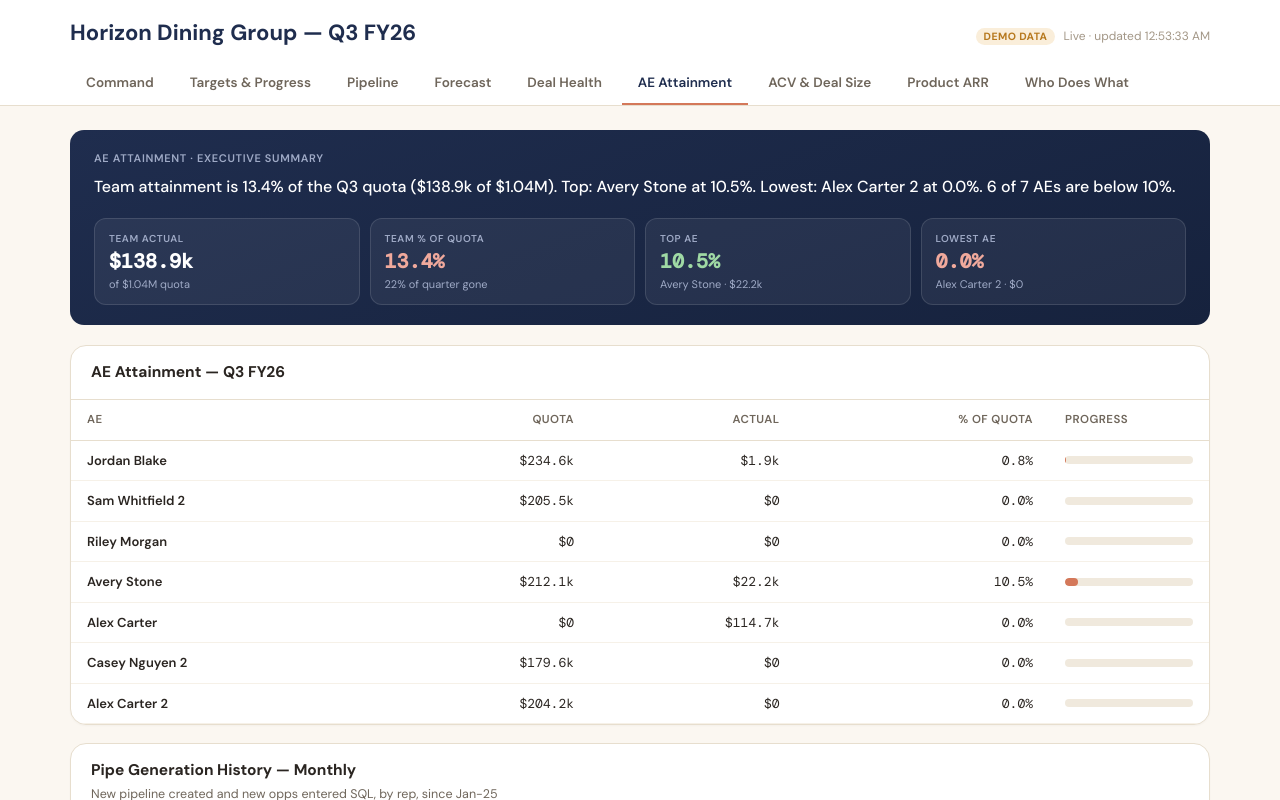
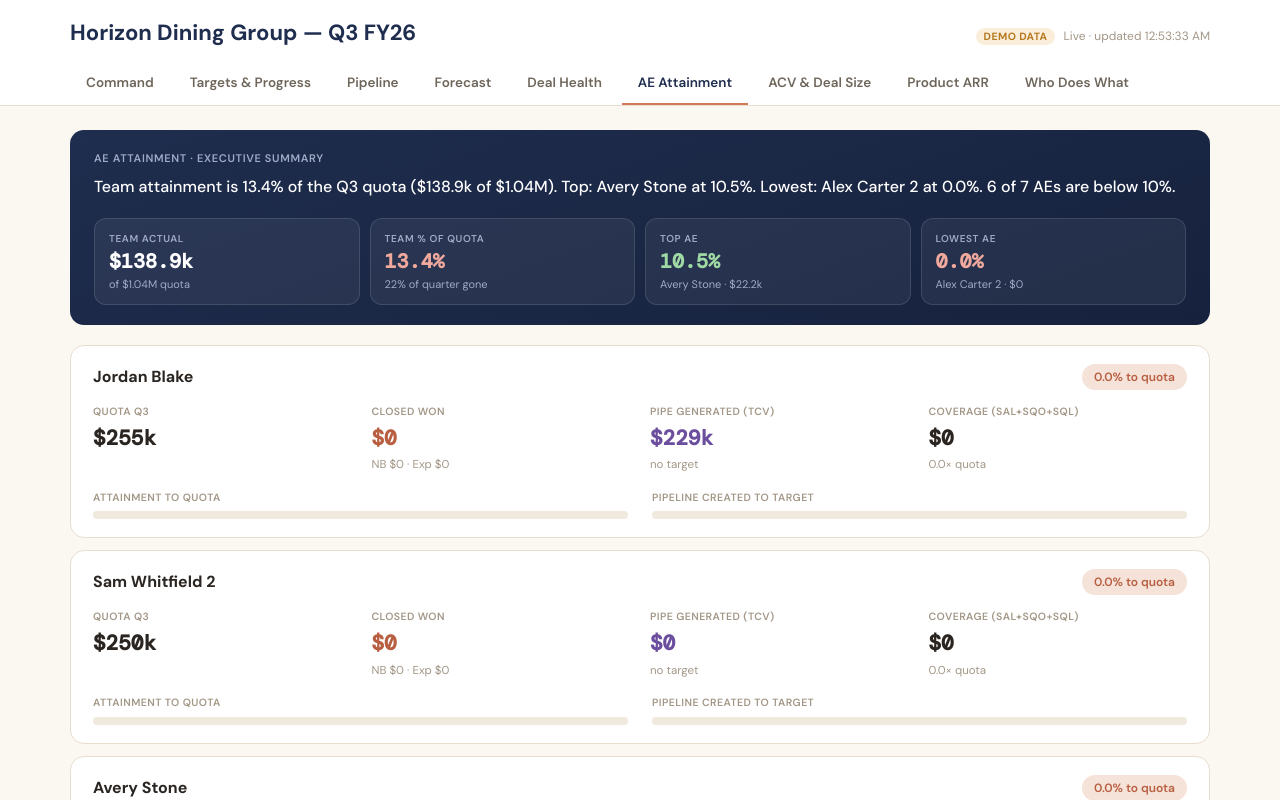
Before and after one commit to tai-blip/revops-dashboard, a Next.js app: page / in a window 1280 px wide. Both pictures are taken after a click on the button "AE Attainment". Shown: the top 800 px of the page. Built offline with nearby package versions, Linux system fonts and the light colour scheme.

Commit message:
update-41: AE attainment per-rep cards (screenshot format) + pipe-gen MoM value labels & red trendline

```diff
--- a/src/app/api/dashboard/route.ts
+++ b/src/app/api/dashboard/route.ts
@@ -153,6 +153,24 @@ export async function GET() {
       }
     }
 
+    // ── AE attainment cards: per-owner Q3 closed-won split (NB/Exp) + coverage
+    // pipeline (open deals in SAL/SQO/SQL). Computed from raw Query 1/2 deals. ──
+    const cwSplitByOwner: Record<string, { nb: number; exp: number }> = {};
+    for (const d of closedDeals) {
+      if (!d.isWon || !d.closeDate) continue;
+      const iso = d.closeDate.toISOString().slice(0, 10);
+      if (iso < qDef.start || iso >= qDef.end) continue;
+      if (!cwSplitByOwner[d.owner]) cwSplitByOwner[d.owner] = { nb: 0, exp: 0 };
+      if (/Expansion/.test(d.recordType)) cwSplitByOwner[d.owner].exp += d.arr;
+      else if (/New Business/.test(d.recordType)) cwSplitByOwner[d.owner].nb += d.arr;
+    }
+    const COVERAGE_STAGES = new Set(["SAL", "SQO", "SQL"]);
+    const coverageByOwner: Record<string, number> = {};
+    for (const d of openDeals) {
+      if (!COVERAGE_STAGES.has(d.stage)) continue;
+      coverageByOwner[d.owner] = (coverageByOwner[d.owner] ?? 0) + d.arr;
+    }
+
     return NextResponse.json({
       updatedAt: new Date().toISOString(),
       arr,
@@ -169,6 +187,8 @@ export async function GET() {
       winRateYtd,
       acv,
       whoDoesWhat: byOwner,
+      cwSplitByOwner,
+      coverageByOwner,
     });
   } catch (err) {
     console.error("Dashboard data fetch failed:", err);
--- a/src/app/page.tsx
+++ b/src/app/page.tsx
@@ -18,6 +18,7 @@ import {
   monthsInQuarter,
 } from "@/lib/planConfig";
 import type { ArrPoint } from "@/lib/parse";
+import { AE_PLAN } from "@/lib/aePlan";
 
 type MetricRow = { metric: string; value: number; kind: "currency" | "count" | "percent" | "ratio" };
 type BreakdownRow = { label: string; opps: number; arr: number; pctOfTotal: number };
@@ -112,6 +113,8 @@ type DashboardData = {
     string,
     { openCount: number; openArr: number; staleCount: number; staleArr: number }
   >;
+  cwSplitByOwner?: Record<string, { nb: number; exp: number }>;
+  coverageByOwner?: Record<string, number>;
 };
 
 const TABS = [
@@ -1413,32 +1416,83 @@ export default function Dashboard() {
           {tabSummaries && (
             <TabHeader label="AE Attainment" sentence={tabSummaries.attainment.sentence} stats={tabSummaries.attainment.stats} />
           )}
-          <Card title="AE Attainment — Q3 FY26">
-            <table style={{ width: "100%", borderCollapse: "collapse" }}>
-              <thead>
-                <tr style={{ borderBottom: `1px solid ${C.bd}` }}>
-                  <Th l>AE</Th>
-                  <Th>Quota</Th>
-                  <Th>Actual</Th>
-                  <Th>% of Quota</Th>
-                  <Th l>Progress</Th>
-                </tr>
-              </thead>
-              <tbody>
-                {data.aeAttainment.reps.map((rep) => (
-                  <tr key={rep.name} style={{ borderBottom: `1px solid ${C.s1}` }}>
-                    <Td l bold>{rep.name}</Td>
-                    <Td mono>{fmt(rep.quota)}</Td>
-                    <Td mono>{fmt(rep.actual)}</Td>
-                    <Td mono color={rep.pctOfQuota >= 1 ? C.grn : C.t1}>{pct(rep.pctOfQuota)}</Td>
-                    <td style={{ padding: "10px 16px", width: 160 }}>
-                      <Bar value={rep.actual} target={rep.quota} />
-                    </td>
-                  </tr>
-                ))}
-              </tbody>
-            </table>
-          </Card>
+          {(() => {
+            const kM = (n: number) => {
+              const a = Math.abs(n);
+              if (a >= 1e6) return "$" + (a / 1e6).toFixed(2) + "M";
+              if (a >= 1e3) return "$" + Math.round(a / 1e3) + "k";
+              return "$" + Math.round(a);
+            };
+            const label = (t: string) => (
+              <div style={{ fontSize: 10.5, color: C.t3, fontWeight: 600, textTransform: "uppercase", letterSpacing: ".04em" }}>{t}</div>
+            );
+            return (
+              <div style={{ display: "grid", gap: 12, marginBottom: 16 }}>
+                {data.forecastTab.rows.map((rep) => {
+                  const cw = data.cwSplitByOwner?.[rep.name] ?? { nb: 0, exp: 0 };
+                  const cwTotal = cw.nb + cw.exp;
+                  const quota = rep.quota;
+                  const attain = quota && quota > 0 ? cwTotal / quota : null;
+                  const pipeGen = q3CreatedByOwner[rep.name] ?? 0;
+                  const pipeTarget = AE_PLAN[rep.name]?.pipeGenTargetQ3 ?? 0;
+                  const coverage = data.coverageByOwner?.[rep.name] ?? 0;
+                  const covMult = quota && quota > 0 ? coverage / quota : null;
+                  const isAE = !rep.am && !rep.lead;
+                  return (
+                    <div key={rep.name} style={{ background: "#fff", border: `1px solid ${C.bd}`, borderRadius: 14, padding: "18px 22px" }}>
+                      <div style={{ display: "flex", justifyContent: "space-between", alignItems: "center", marginBottom: 14, flexWrap: "wrap", gap: 8 }}>
+                        <div style={{ display: "flex", alignItems: "center", gap: 10, flexWrap: "wrap" }}>
+                          <span style={{ fontSize: 16, fontWeight: 700, color: C.t1 }}>{rep.name}</span>
+                          {rep.lead && (
+                            <span style={{ fontSize: 11, fontWeight: 600, color: C.t2, background: C.s2, border: `1px solid ${C.bd}`, borderRadius: 6, padding: "2px 8px" }}>Enterprise · not in team attainment</span>
+                          )}
+                          {rep.am && (
+                            <span style={{ fontSize: 11, fontWeight: 600, color: C.t2, background: C.s2, border: `1px solid ${C.bd}`, borderRadius: 6, padding: "2px 8px" }}>AM</span>
+                          )}
+                        </div>
+                        <span style={{ fontSize: 12, fontWeight: 600, color: C.coralDk, background: C.coralSoft, borderRadius: 20, padding: "4px 12px" }}>
+                          {rep.lead ? "plan only" : `${attain != null ? pct(attain) : "\u2014"} to quota`}
+                        </span>
+                      </div>
+                      <div style={{ display: "grid", gridTemplateColumns: "repeat(4, 1fr)", gap: 20 }}>
+                        <div>
+                          {label("Quota Q3")}
+                          <div style={{ fontSize: 21, fontWeight: 700, fontFamily: "var(--font-dm-mono)", color: C.t1, marginTop: 3 }}>{quota != null && quota > 0 ? kM(quota) : "\u2014"}</div>
+                        </div>
+                        <div>
+                          {label("Closed Won")}
+                          <div style={{ fontSize: 21, fontWeight: 700, fontFamily: "var(--font-dm-mono)", color: C.coralDk, marginTop: 3 }}>{kM(cwTotal)}</div>
+                          <div style={{ fontSize: 11.5, color: C.t3, marginTop: 2 }}>NB {kM(cw.nb)} · Exp {kM(cw.exp)}</div>
+                        </div>
+                        <div>
+                          {label("Pipe Generated (TCV)")}
+                          <div style={{ fontSize: 21, fontWeight: 700, fontFamily: "var(--font-dm-mono)", color: C.purp, marginTop: 3 }}>{kM(pipeGen)}</div>
+                          <div style={{ fontSize: 11.5, color: C.t3, marginTop: 2 }}>{pipeTarget > 0 ? `${Math.round((pipeGen / pipeTarget) * 100)}% of ${kM(pipeTarget)} target` : "no target"}</div>
+                        </div>
+                        <div>
+                          {label("Coverage (SAL+SQO+SQL)")}
+                          <div style={{ fontSize: 21, fontWeight: 700, fontFamily: "var(--font-dm-mono)", color: C.t1, marginTop: 3 }}>{kM(coverage)}</div>
+                          <div style={{ fontSize: 11.5, color: covMult != null && covMult >= 3 ? C.grn : C.t3, marginTop: 2 }}>{covMult != null ? `${covMult.toFixed(1)}\u00d7 quota` : ""}</div>
+                        </div>
+                      </div>
+                      {isAE && (
+                        <div style={{ marginTop: 16, display: "grid", gridTemplateColumns: "1fr 1fr", gap: 24 }}>
+                          <div>
+                            {label("Attainment to Quota")}
+                            <div style={{ marginTop: 6 }}><Bar value={cwTotal} target={quota ?? 0} /></div>
+                          </div>
+                          <div>
+                            {label("Pipeline Created to Target")}
+                            <div style={{ marginTop: 6 }}><Bar value={pipeGen} target={pipeTarget} /></div>
+                          </div>
+                        </div>
+                      )}
+                    </div>
+                  );
+                })}
+              </div>
+            );
+          })()}
 
           <Card
             title="Pipe Generation History — Monthly"
@@ -1474,6 +1528,8 @@ export default function Dashboard() {
                   labels={data.pipelineWow.newArrMom.months}
                   values={data.pipelineWow.newArrMom.reps[trendRep] ?? []}
                   valueFormat="currency"
+                  showValues
+                  trendline
                 />
               </div>
 
@@ -1484,6 +1540,8 @@ export default function Dashboard() {
                 labels={data.pipelineWow.newOppsMom.months}
                 values={data.pipelineWow.newOppsMom.reps[trendRep] ?? []}
                 valueFormat="number"
+                showValues
+                trendline
               />
             </div>
           </Card>
--- a/src/lib/BarTrendChart.tsx
+++ b/src/lib/BarTrendChart.tsx
@@ -11,6 +11,9 @@ export function BarTrendChart({
   targetLabel,
   barColor,
   lineOverlay,
+  showValues,
+  trendline,
+  trendColor,
 }: {
   labels: string[];
   values: number[];
@@ -19,6 +22,9 @@ export function BarTrendChart({
   targetLabel?: string;
   barColor?: string;
   lineOverlay?: { label: string; values: number[]; color: string };
+  showValues?: boolean;
+  trendline?: boolean;
+  trendColor?: string;
 }) {
   const [hoverIdx, setHoverIdx] = useState<number | null>(null);
 
@@ -44,6 +50,29 @@ export function BarTrendChart({
 
   const hovered = hoverIdx != null ? { label: labels[hoverIdx], value: values[hoverIdx] } : null;
   const labelEvery = Math.ceil(labels.length / 12) || 1;
+
+  // Compact formatter for on-bar value labels (e.g. $50k, $1.4M) so they don't overlap.
+  const compact = (v: number) => {
+    if (valueFormat !== "currency") return String(Math.round(v));
+    const a = Math.abs(v);
+    if (a >= 1e6) return "$" + (a / 1e6).toFixed(1) + "M";
+    if (a >= 1e3) return "$" + Math.round(a / 1e3) + "k";
+    return "$" + Math.round(a);
+  };
+
+  // Least-squares linear trendline over the bar values.
+  const trendVals = (() => {
+    if (!trendline || values.length < 2) return null;
+    const n = values.length;
+    const xm = (n - 1) / 2;
+    const ym = values.reduce((s, v) => s + v, 0) / n;
+    let num = 0, den = 0;
+    for (let i = 0; i < n; i++) { num += (i - xm) * (values[i] - ym); den += (i - xm) ** 2; }
+    const b = den ? num / den : 0;
+    const a = ym - b * xm;
+    return values.map((_, i) => Math.max(0, a + b * i));
+  })();
+  const tColor = trendColor ?? C.red;
 
   return (
     <div style={{ position: "relative" }}>
@@ -90,6 +119,18 @@ export function BarTrendChart({
                 fill="transparent"
                 onMouseEnter={() => setHoverIdx(i)}
               />
+              {showValues && (
+                <text
+                  x={padL + i * gap + gap / 2}
+                  y={y(v) - 4}
+                  textAnchor="middle"
+                  fontSize={8.5}
+                  fontWeight={700}
+                  fill={C.t1}
+                >
+                  {compact(v)}
+                </text>
+              )}
               {i % labelEvery === 0 && (
                 <text
                   x={padL + i * gap + gap / 2}
@@ -105,6 +146,20 @@ export function BarTrendChart({
             </g>
           );
         })}
+
+        {trendVals && (
+          <g>
+            <polyline
+              points={trendVals
+                .map((v, i) => `${(padL + i * gap + gap / 2).toFixed(1)},${y(v).toFixed(1)}`)
+                .join(" ")}
+              fill="none"
+              stroke={tColor}
+              strokeWidth={2}
+              strokeDasharray="6,3"
+            />
+          </g>
+        )}
 
         {lineOverlay && (
           <g>
```
